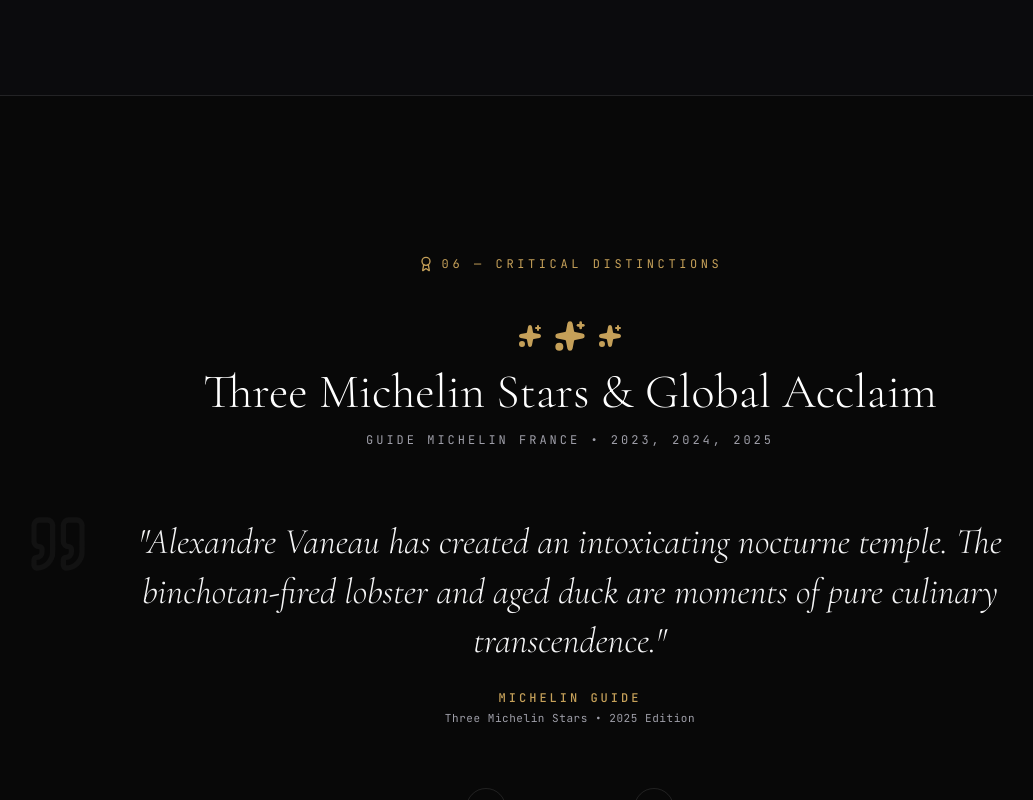
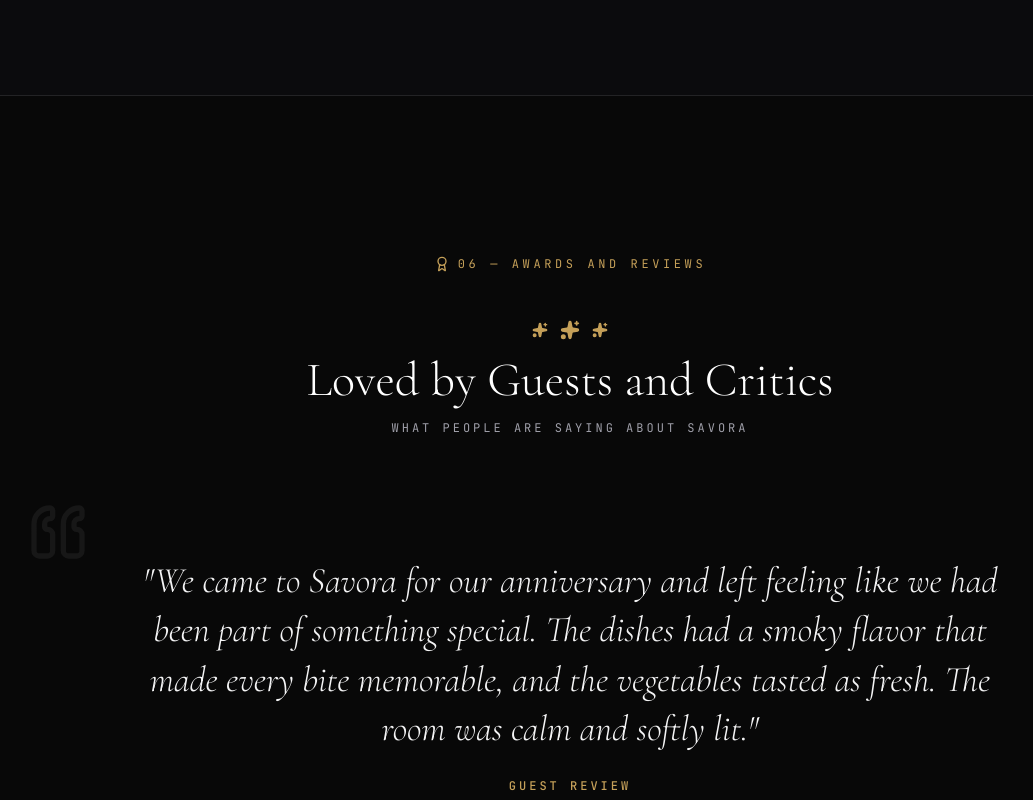
Before and after one commit to sandhya144/Savora-Restaurant, a React (Vite) app: page / in a window 1280 px wide. Shown: the part 11200-12000 px from the top of the page, without its empty margins (70-1103 px from the left). Built offline with nearby package versions, Linux system fonts and the light colour scheme.

Commit message:
accolades added

```diff
--- a/src/components/sections/Accolades.tsx
+++ b/src/components/sections/Accolades.tsx
@@ -23,27 +23,41 @@
         {/* Eyebrow */}
         <div className="flex items-center justify-center space-x-2 text-xs font-mono tracking-[0.3em] text-[#C5A059] uppercase mb-12">
           <Award className="w-4 h-4" />
-          <span>06 — CRITICAL DISTINCTIONS</span>
+          <span>06 — AWARDS AND REVIEWS</span>
         </div>
 
         {/* Michelin Stars Center Display */}
         <div className="flex flex-col items-center justify-center mb-16 space-y-4">
           <div className="flex items-center space-x-3 text-[#C5A059]">
-            <Sparkles className="w-6 h-6 fill-[#C5A059]" />
-            <Sparkles className="w-8 h-8 fill-[#C5A059]" />
-            <Sparkles className="w-6 h-6 fill-[#C5A059]" />
+            <Sparkles className="w-4 h-4 fill-[#C5A059]" />
+            <Sparkles className="w-5 h-5 fill-[#C5A059]" />
+            <Sparkles className="w-4 h-4 fill-[#C5A059]" />
           </div>
           <h2 className="font-serif text-3xl sm:text-4xl md:text-5xl text-white font-light text-center">
-            Three Michelin Stars & Global Acclaim
+            Loved by Guests and Critics
           </h2>
           <p className="font-mono text-xs uppercase tracking-[0.25em] text-zinc-400">
-            Guide Michelin France • 2023, 2024, 2025
+           What people are saying about Savora
           </p>
         </div>
 
         {/* Interactive Quote Stage */}
-        <div className="relative min-h-[280px] sm:min-h-[220px] flex items-center justify-center text-center px-4 md:px-16">
-          <Quote className="absolute top-0 left-4 md:left-8 w-16 h-16 text-white/[0.04] pointer-events-none" />
+        {/* <div className="relative min-h-[280px] sm:min-h-[220px] flex items-center justify-center text-center px-4 md:px-16"> */}
+          {/* <Quote className="absolute top-0 left-4 md:left-8 w-16 h-16 text-white/[0.04] pointer-events-none" /> */}
+
+           {/* Opening quote symbol (top-left) - flipped so it looks like 66 */}
+              {/* <Quote className="absolute top-0 left-4 md:left-8 w-16 h-16 text-white/[0.04] pointer-events-none rotate-180" /> */}
+
+              {/* Closing quote symbol (bottom-right) - normal so it looks like 99 */}
+              {/* <Quote className="absolute bottom-0 right-4 md:right-8 w-16 h-16 text-white/[0.04] pointer-events-none" /> */}
+
+              {/* Interactive Quote Stage */}
+                  <div className="relative min-h-[360px] sm:min-h-[300px] flex items-center justify-center text-center px-4 py-16 sm:px-10 sm:py-14 md:px-16">
+                    {/* Opening quote symbol (top-left) */}
+                    <Quote className="absolute top-2 left-1 sm:top-0 sm:left-4 md:left-8 w-9 h-9 sm:w-12 sm:h-12 md:w-16 md:h-16 text-white/[0.06] pointer-events-none rotate-180" />
+
+                    {/* Closing quote symbol (bottom-right) */}
+                    <Quote className="absolute bottom-2 right-1 sm:bottom-0 sm:right-4 md:right-8 w-9 h-9 sm:w-12 sm:h-12 md:w-16 md:h-16 text-white/[0.06] pointer-events-none" />
 
           <AnimatePresence mode="wait">
             <motion.div
--- a/src/data/restaurantData.ts
+++ b/src/data/restaurantData.ts
@@ -278,34 +278,33 @@
 export const ACCOLADES: Accolade[] = [
   {
     id: "a1",
-    publication: "MICHELIN GUIDE",
-    quote: "Alexandre Vaneau has created an intoxicating nocturne temple. The binchotan-fired lobster and aged duck are moments of pure culinary transcendence.",
-    year: "2025 Edition",
-    distinction: "Three Michelin Stars"
+    publication: "Guest Review",
+    quote: "We came to Savora for our anniversary and left feeling like we had been part of something special. The dishes had a smoky flavor that made every bite memorable, and the vegetables tasted as fresh. The room was calm and softly lit.",
+    year: "2025",
+    distinction: "Dinner guest"
   },
   {
     id: "a2",
-    publication: "THE WORLD'S 50 BEST RESTAURANTS",
-    quote: "An extraordinary masterclass in sensory restraint and charcoal poetry. Dining at L'Écrin is not merely eating; it is an unforgettable nocturnal ceremony.",
-    year: "Ranked N° 04 Globally",
-    distinction: "Highest New Entry & Art of Hospitality Award"
+    publication: "Guest Review",
+    quote: "From the moment we walked in, the staff made us feel welcome. They explained each dish clearly and always seemed to appear when we needed something. The food was cooked with real care. Nothing felt rushed, and every plate arrived looking beautiful.",
+    year: "2025",
+    distinction: "Anniversary dinner"
   },
   {
     id: "a3",
-    publication: "LE MONDE GASTRONOMIE",
-    quote: "The acoustic silence, the warm bronze glow, and the breathtaking precision of each sauce make L'Écrin the defining culinary landmark of our decade.",
-    year: "Review by François-Régis Gaudry",
-    distinction: "Grand Prix de l'Excellence"
+    publication: "Guest Review",
+    quote: "We booked the private room for a family dinner with ten people, and it was perfect. The room is quiet and cozy, so everyone could hear each other and relax. The menu was made just for our group, and the team took care of every small detail, from the seating to the drinks.",
+    year: "2025",
+    distinction: "Private room guest"
   },
   {
     id: "a4",
-    publication: "FINANCIAL TIMES",
-    quote: "Where modern Nordic foraging philosophy meets the aristocratic precision of classical French cellarmasters.",
-    year: "FT Weekend Review",
-    distinction: "Restaurant of the Year"
+    publication: "Guest Review",
+    quote: "We stopped by the bar for a drink before dinner and ended up staying longer than planned. The bartender asked what flavors we liked and made us two cocktails that were perfectly balanced. There were also great non-alcoholic options for my friend.",
+    year: "2025",
+    distinction: "Bar guest"
   }
 ];
-
 
 
 export const PHILOSOPHY_PILLARS = [
```
